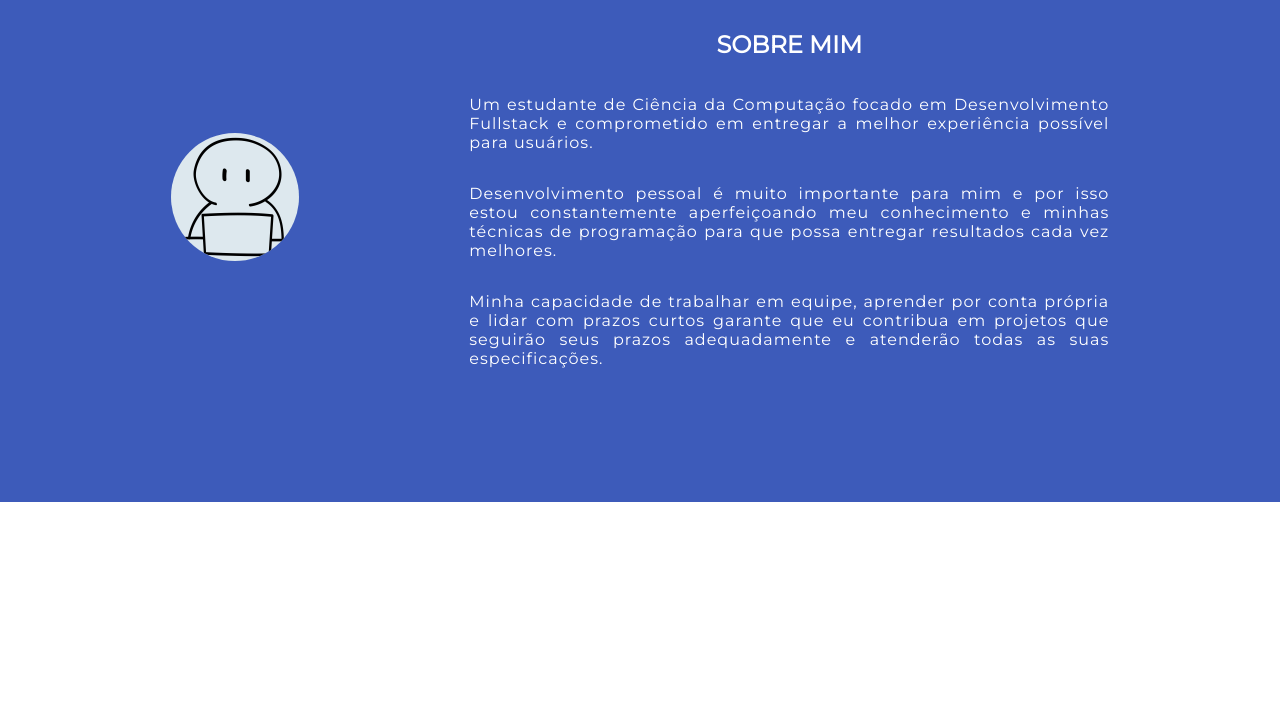
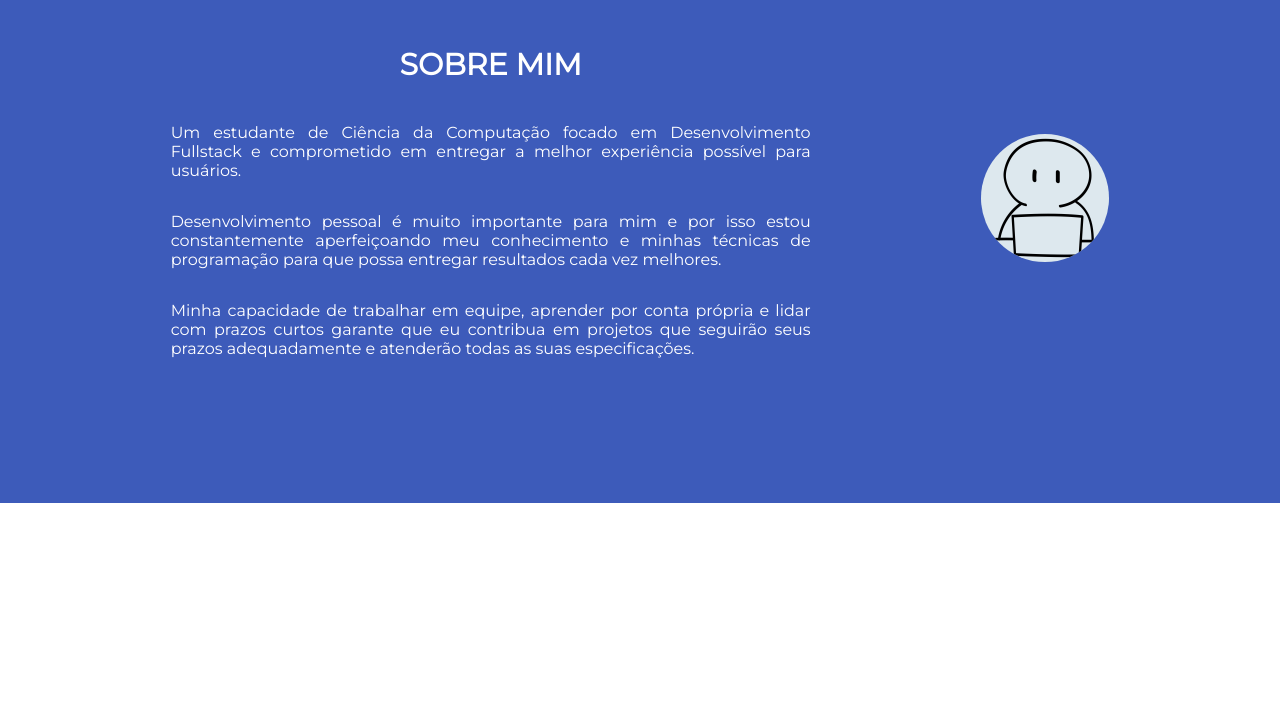
Before and after one commit to TrezzeIohan/myPortfolio, a plain HTML site: page index.html in a window 1280 px wide. Shown: the part 1066-1778 px from the top of the page. Drawn offline with Linux system fonts and the light colour scheme.

Commit message:
Add files via upload

```diff
--- a/assets/style.css
+++ b/assets/style.css
@@ -1,25 +1,23 @@
+html{
+    font-size: calc(15px + 0.390625vw);
+    font-family: 'Montserrat', sans-serif;
+    margin: 0;
+}
+
 body{
     margin: 0;
     overflow-x: hidden;
+
 }
 
 h1 {
-    font-family: 'Montserrat', sans-serif;
     font-weight: 300px;
     letter-spacing: 2px;
     font-size: 50px;
 }
 
-h2{
-    font-family: 'Montserrat', sans-serif;
-}
 
-p{
-    font-family: 'Montserrat', sans-serif;
-    letter-spacing: 1px;
-    font-size: 14px;
-    color: #333333;
-}
+
 
 .header{
     position: relative;
@@ -327,6 +325,10 @@ section:nth-child(even){
     margin: 2%;
 }
 
+footer{
+    color: #6b78a3;
+}
+
 /*Responsividade para mobile*/
 @media(max-width: 768px){
     .waves{
@@ -342,4 +344,8 @@ section:nth-child(even){
     h2{
         font-size: 15px;
     }
+
+    p {
+        font-size: 10px;
+    }
 }
--- a/index.html
+++ b/index.html
@@ -79,10 +79,6 @@
         <!--Sessões de conteúdo-->
         <main>
             <section class="contentbox">
-                <div class="clipart">
-                    <img id="worker" src="images/worker1.png" alt="Um bonequinho trabalhando">
-                </div>
-
                 <div class="text" id="about-me">
                     <h2>
                         SOBRE MIM
@@ -101,6 +97,9 @@
                         lidar com prazos curtos garante que eu contribua em projetos que seguirão
                         seus prazos adequadamente e atenderão todas as suas especificações.
                     </p>
+                </div>
+                <div class="clipart">
+                    <img id="worker" src="images/worker1.png" alt="Um bonequinho trabalhando">
                 </div>
             </section>
 
@@ -176,6 +175,8 @@
                     </form>
                 </div>
             </section>
+
+            <footer>Created by Iohan Trézze © 2023</footer>
         </main>
         <script src="assets/clipart_animations.js"></script>
         <script src="assets/carousel.js"></script>
```
Also changed, not shown: todos.txt.
